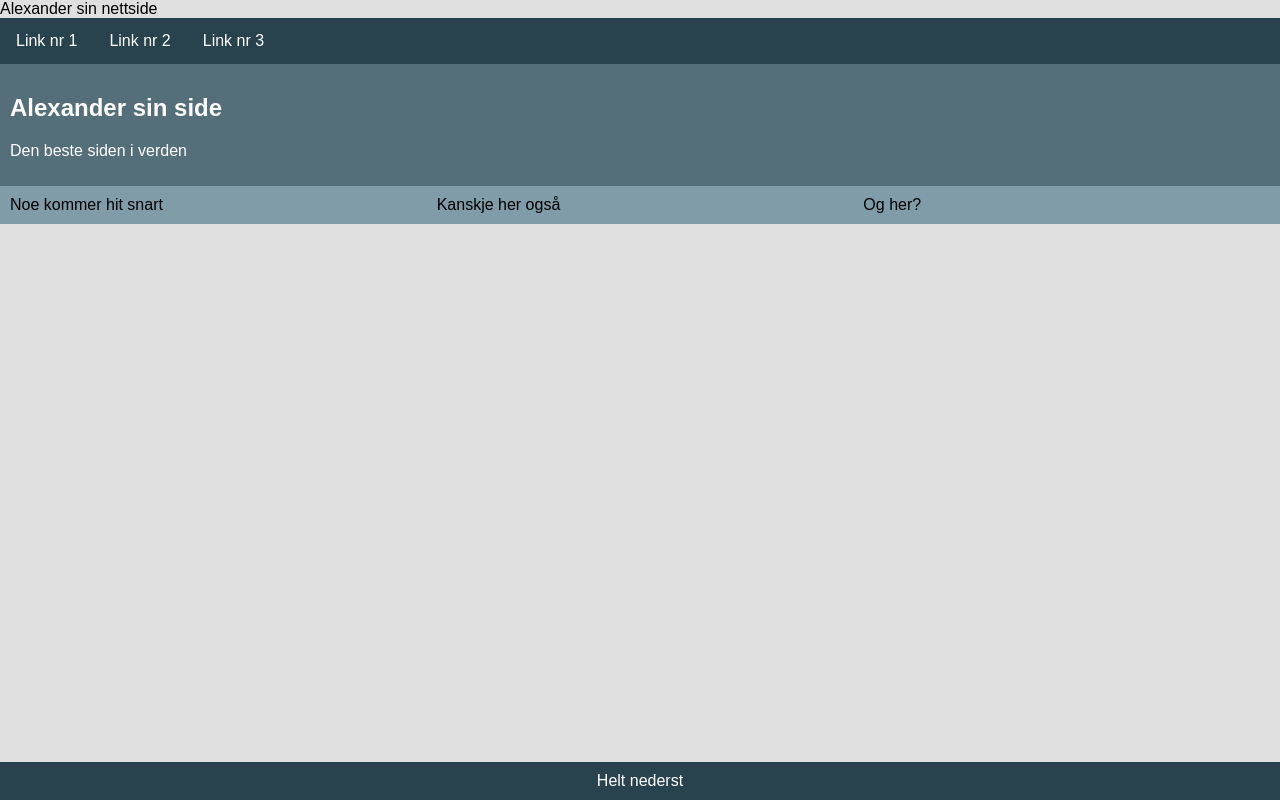
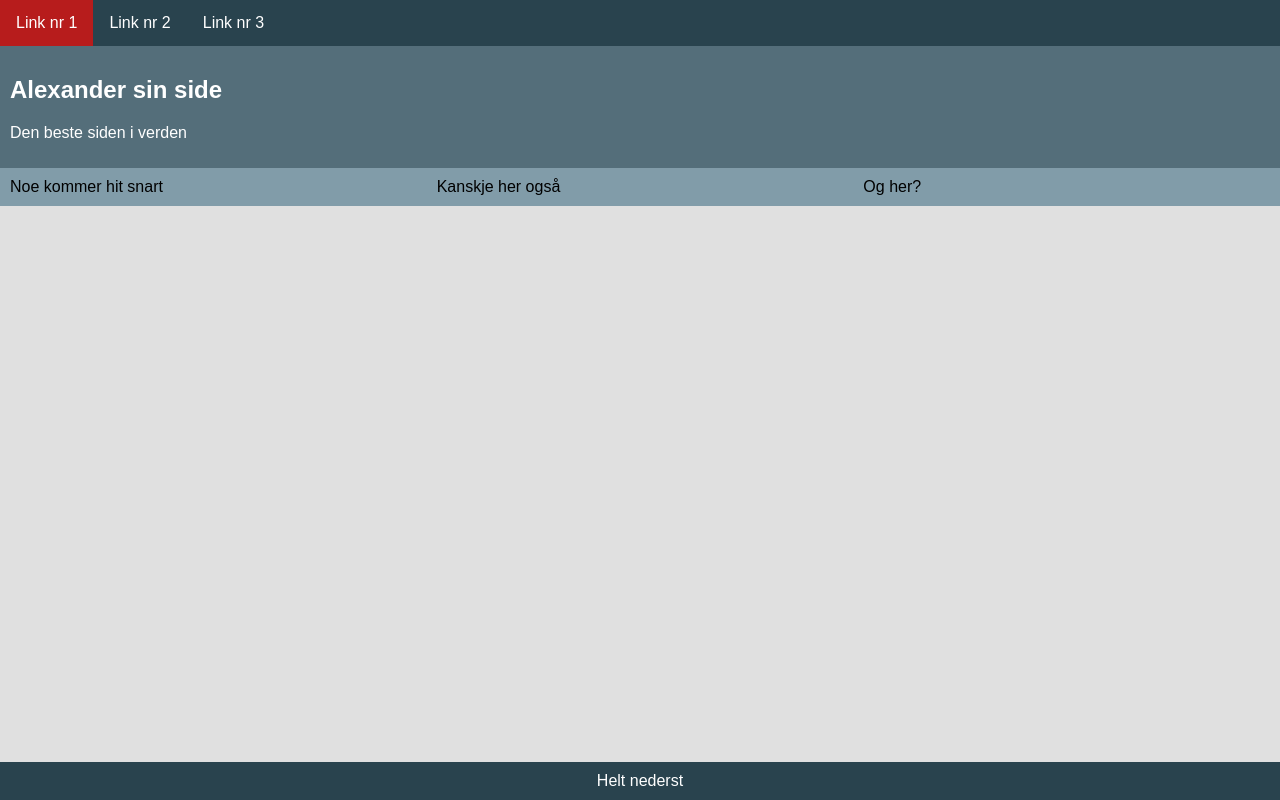
Before and after one commit to alexarntzen/folkNtnuSide, a plain HTML site: page index.html in a window 1280 px wide. Drawn offline with Linux system fonts and the light colour scheme.

Commit message:
Oppdaterte headeren

```diff
--- a/index.html
+++ b/index.html
@@ -5,7 +5,9 @@
 <link rel="stylesheet" type="text/css" href="myCSS.css">
 <meta charset="utf-8">
 <meta name="viewport" content="width=device-width, initial-scale=1">
-<header>Alexander sin nettside</header>
+<head>
+    <title>Alexander sin nettside</title>
+</head>
 <body>
 
     <div class="topnav">
```
